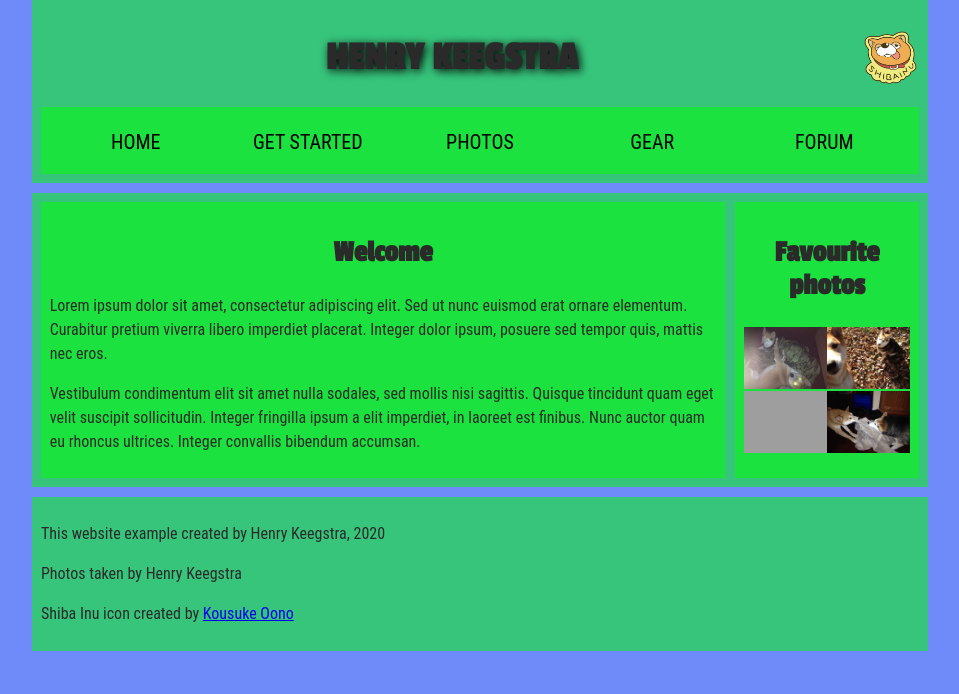
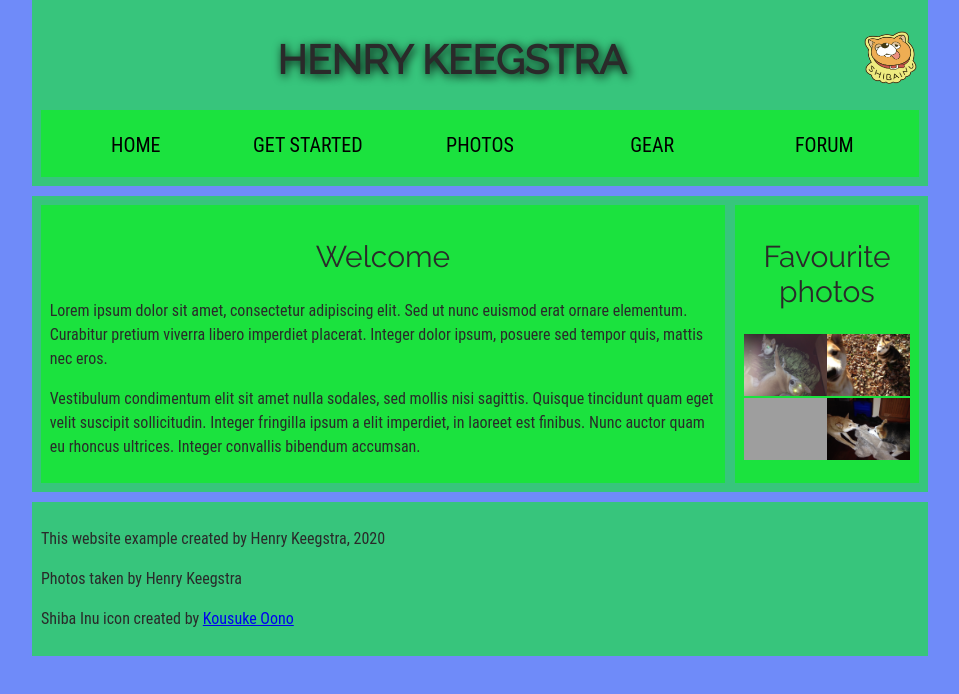
Before and after one commit to hkeegstraUMD/hkeegstraUMD.github.io, a plain HTML site: page lab_3/index.html in a window 1280 px wide. Shown: the whole page, without its empty margins (160-1119 px from the left). Drawn offline with Linux system fonts and the light colour scheme; grey boxes are pictures that could not be loaded.

Commit message:
Final (hopefully)
Title/weight stuff confirmed.

```diff
--- a/lab_3/index.html
+++ b/lab_3/index.html
@@ -4,7 +4,8 @@
     <meta charset="utf-8">
     <title>Henry Keegstra Lab 3</title>
     <link href="style.css" rel="stylesheet">
-    <link href="https://fonts.googleapis.com/css?family=Passion+One&display=swap" rel="stylesheet">
+    <link href="https://fonts.googleapis.com/css?family=Raleway&display=swap" rel="stylesheet">
+
 
     <!--[if lt IE 9]>
       <script src="//html5shiv.googlecode.com/svn/trunk/html5.js"></script>
--- a/lab_3/style.css
+++ b/lab_3/style.css
@@ -19,7 +19,7 @@ body {
 /* || typography */
 
 h1, h2, h3 {
-  font-family: 'Passion One', cursive;
+  font-family: 'Raleway', cursive;
   color: #2a2a2a;
 }
 
@@ -29,12 +29,14 @@ p, input, li {
 }
 
 h1 {
+  font-weight: bold;
   font-size: 4rem;
   text-align: center;
   text-shadow: 2px 2px 10px black;
 }
 
 h2 {
+  font-weight: normal;
   font-size: 3rem;
   text-align: center;
 }
```
